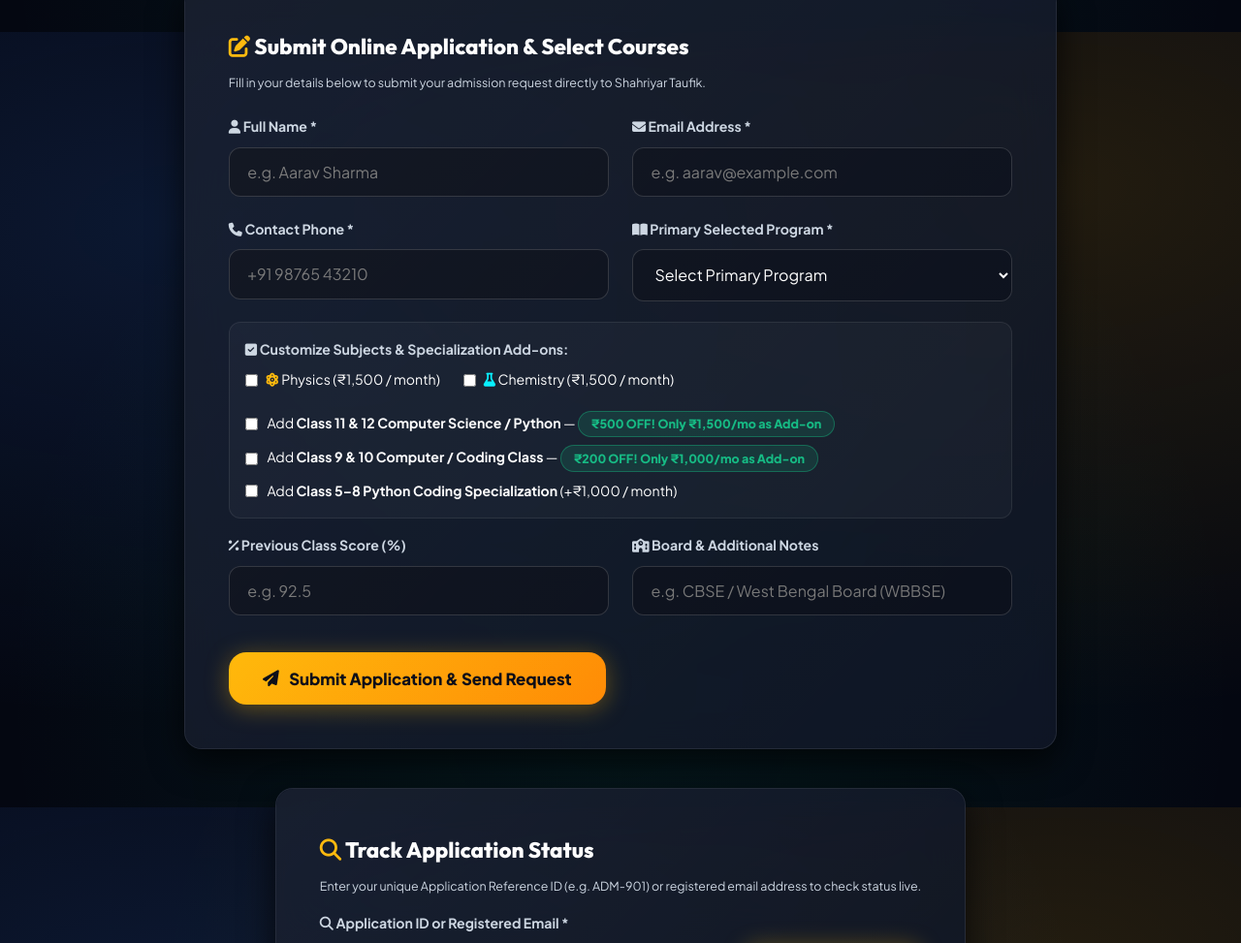
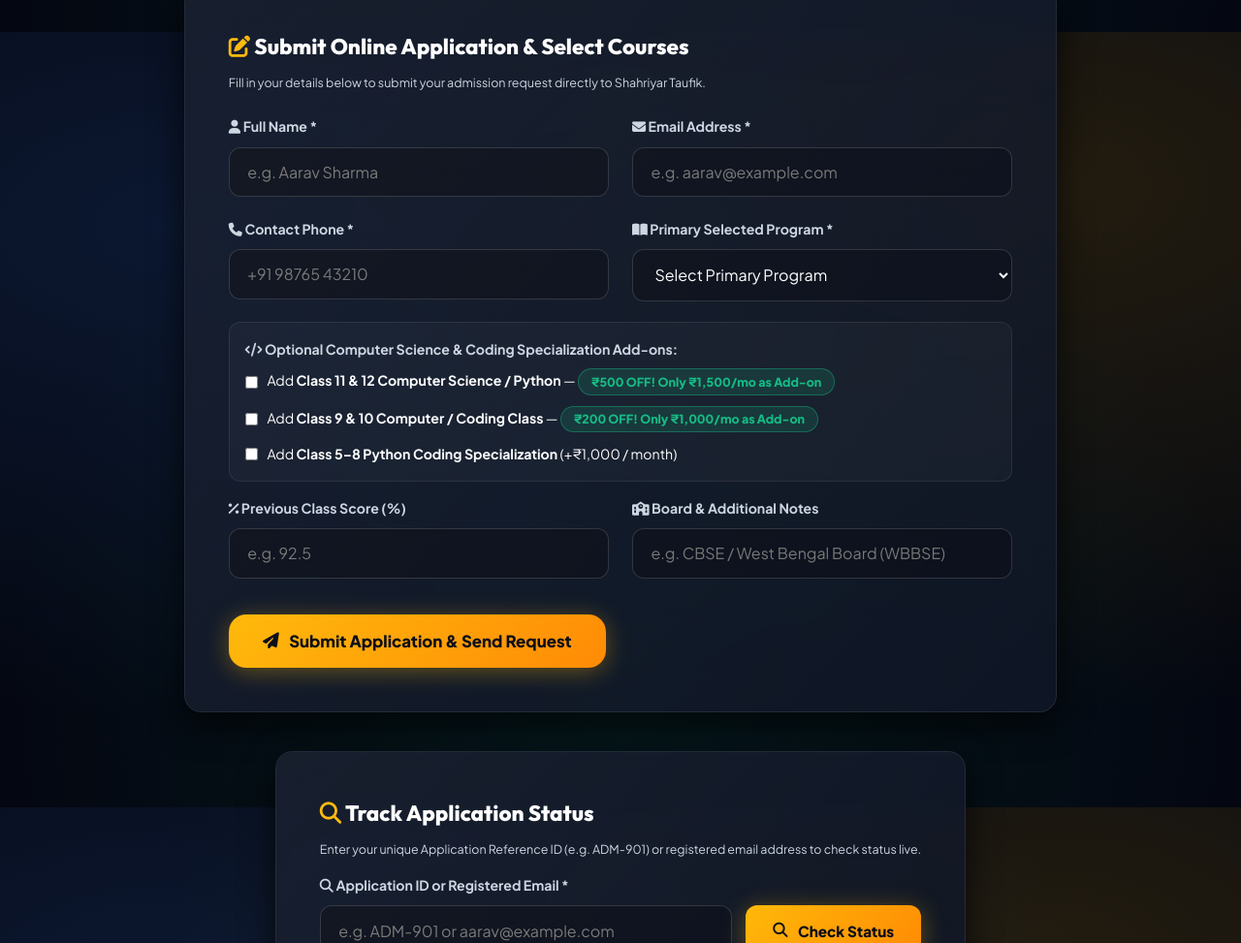
Before and after one commit to DeathSHMASHER/Coching, a website: page public/admission.html in a window 1280 px wide. Shown: the part 767-1740 px from the top of the page at 97% size. Drawn offline with Linux system fonts and the light colour scheme; no server answers.

Commit message:
Keep only Computer and Coding Specializations as optional Add-ons in admission form

```diff
--- a/public/admission.html
+++ b/public/admission.html
@@ -154,24 +154,10 @@
             </div>
           </div>
 
-          <!-- MULTI-COURSE SUBJECT & DISCOUNT ADD-ON SELECTION -->
+          <!-- MULTI-COURSE COMPUTER & CODING ADD-ON SELECTION -->
           <div class="form-group mb-2" style="background:rgba(255,255,255,0.03);padding:1rem;border-radius:var(--r-sm);border:1px solid rgba(255,255,255,0.08);">
-            <label class="form-label c-gold mb-1" style="font-weight:700;"><i class="fa-solid fa-square-check"></i> Customize Subjects &amp; Specialization Add-ons:</label>
-            <div style="display:flex;flex-direction:column;gap:0.75rem;">
-              <!-- CLASS 11/12 INDIVIDUAL SUBJECTS -->
-              <div style="display:flex;gap:1.5rem;flex-wrap:wrap;">
-                <label style="display:flex;align-items:center;gap:0.5rem;cursor:pointer;" class="text-sm">
-                  <input type="checkbox" id="subjectPhysics" onchange="updateMultiCourseSummary()" />
-                  <span><i class="fa-solid fa-atom c-gold"></i> Physics (₹1,500 / month)</span>
-                </label>
-                <label style="display:flex;align-items:center;gap:0.5rem;cursor:pointer;" class="text-sm">
-                  <input type="checkbox" id="subjectChemistry" onchange="updateMultiCourseSummary()" />
-                  <span><i class="fa-solid fa-flask c-cyan"></i> Chemistry (₹1,500 / month)</span>
-                </label>
-              </div>
-
-              <!-- CODING ADD-ONS WITH DISCOUNTS -->
-              <div style="display:flex;flex-direction:column;gap:0.5rem;" class="mt-1">
+            <label class="form-label c-gold mb-1" style="font-weight:700;"><i class="fa-solid fa-code"></i> Optional Computer Science &amp; Coding Specialization Add-ons:</label>
+            <div style="display:flex;flex-direction:column;gap:0.65rem;" class="mt-1">
               <label style="display:flex;align-items:center;gap:0.6rem;cursor:pointer;" class="text-sm">
                 <input type="checkbox" id="addonCoding11" onchange="updateMultiCourseSummary()" />
                 <span>Add <strong>Class 11 &amp; 12 Computer Science / Python</strong> — <span class="chip chip-green text-xs" style="font-weight:800;">₹500 OFF! Only ₹1,500/mo as Add-on</span></span>
@@ -184,7 +170,6 @@
                 <input type="checkbox" id="addonCoding" onchange="updateMultiCourseSummary()" />
                 <span>Add <strong>Class 5–8 Python Coding Specialization</strong> (+₹1,000 / month)</span>
               </label>
-              </div>
             </div>
           </div>
 
--- a/public/js/admission.js
+++ b/public/js/admission.js
@@ -41,38 +41,29 @@ function updateMultiCourseSummary() {
   const isClass9or10 = primaryCourse.includes('9') || primaryCourse.includes('10');
   const isClass5to8 = primaryCourse.includes('5') || primaryCourse.includes('6') || primaryCourse.includes('7') || primaryCourse.includes('8');
 
-  // CLASS 11 & 12 SPECIFIC PER-SUBJECT LOGIC
+  // CLASS 11 & 12 SPECIFIC LOGIC
   if (isClass11or12) {
-    let academicCount = 0;
-    if (optPhysics) { academicCount++; items.push('Physics (₹1,500/mo)'); }
-    if (optChemistry) { academicCount++; items.push('Chemistry (₹1,500/mo)'); }
-
-    if (academicCount === 1) {
+    let hasAcademic = false;
+    if (primaryCourse.includes('Combined') || primaryCourse.includes('Both')) {
+      items.push(primaryCourse + ' (₹3,000/mo)');
+      totalFee += 3000;
+      hasAcademic = true;
+    } else if (primaryCourse.includes('Physics') || primaryCourse.includes('Chemistry')) {
+      items.push(primaryCourse + ' (₹1,500/mo)');
       totalFee += 1500;
-    } else if (academicCount === 2) {
-      totalFee += 3000;
-    } else if (primaryCourse.includes('Physics + Chemistry') || primaryCourse.includes('Package')) {
-      items.push('Physics & Chemistry Combined (₹3,000/mo)');
-      totalFee += 3000;
-      academicCount = 2;
-    } else if (primaryCourse.includes('Physics')) {
-      items.push('Physics (₹1,500/mo)');
-      totalFee += 1500;
-      academicCount = 1;
-    } else if (primaryCourse.includes('Chemistry')) {
-      items.push('Chemistry (₹1,500/mo)');
-      totalFee += 1500;
-      academicCount = 1;
+      hasAcademic = true;
+    } else {
+      items.push(primaryCourse);
     }
 
     if (optCoding11 || primaryCourse.includes('Computer Science')) {
-      if (academicCount > 0) {
+      if (hasAcademic) {
         totalFee += 1500; // ₹500 OFF as add-on!
-        items.push('Computer Science & Coding (Add-on: ₹1,500/mo)');
+        items.push('Class 11/12 Computer Science & Coding (Add-on: ₹1,500/mo)');
         discountsApplied.push('₹500 OFF on Computer Science (Secondary Add-on Discount)');
       } else {
         totalFee += 2000; // Standalone ₹2,000
-        items.push('Computer Science & Coding (Standalone: ₹2,000/mo)');
+        items.push('Class 11/12 Computer Science & Coding (Standalone: ₹2,000/mo)');
       }
     }
   }
@@ -233,14 +224,10 @@ function selectCourseAndScrollToForm(course, board, gradeNum) {
     if (boardInput) boardInput.value = `Target Board: ${board}`;
   }
 
-  // Auto check checkboxes based on grade or course type
+  // Auto check computer & coding add-on checkboxes based on grade or course type
   const gNum = gradeNum || (course ? parseInt((course.match(/Class\s*(\d+)/i) || [])[1], 10) : null);
 
   if (gNum === 11 || gNum === 12) {
-    const phys = document.getElementById('subjectPhysics');
-    const chem = document.getElementById('subjectChemistry');
-    if (phys) phys.checked = true;
-    if (chem) chem.checked = true;
     if (course && (course.toLowerCase().includes('computer') || course.toLowerCase().includes('coding'))) {
       const coding11 = document.getElementById('addonCoding11');
       if (coding11) coding11.checked = true;
```
Lines whose indentation alone changed are shown as unchanged.
